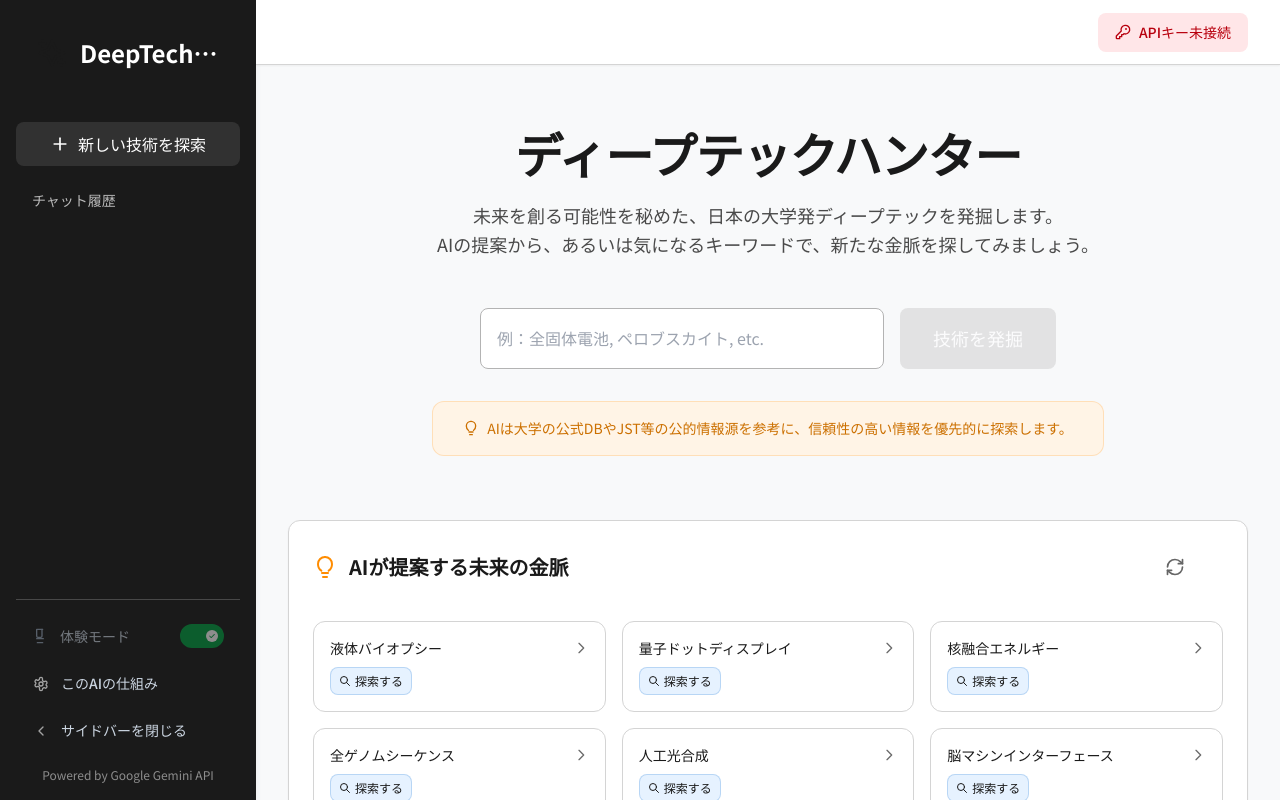
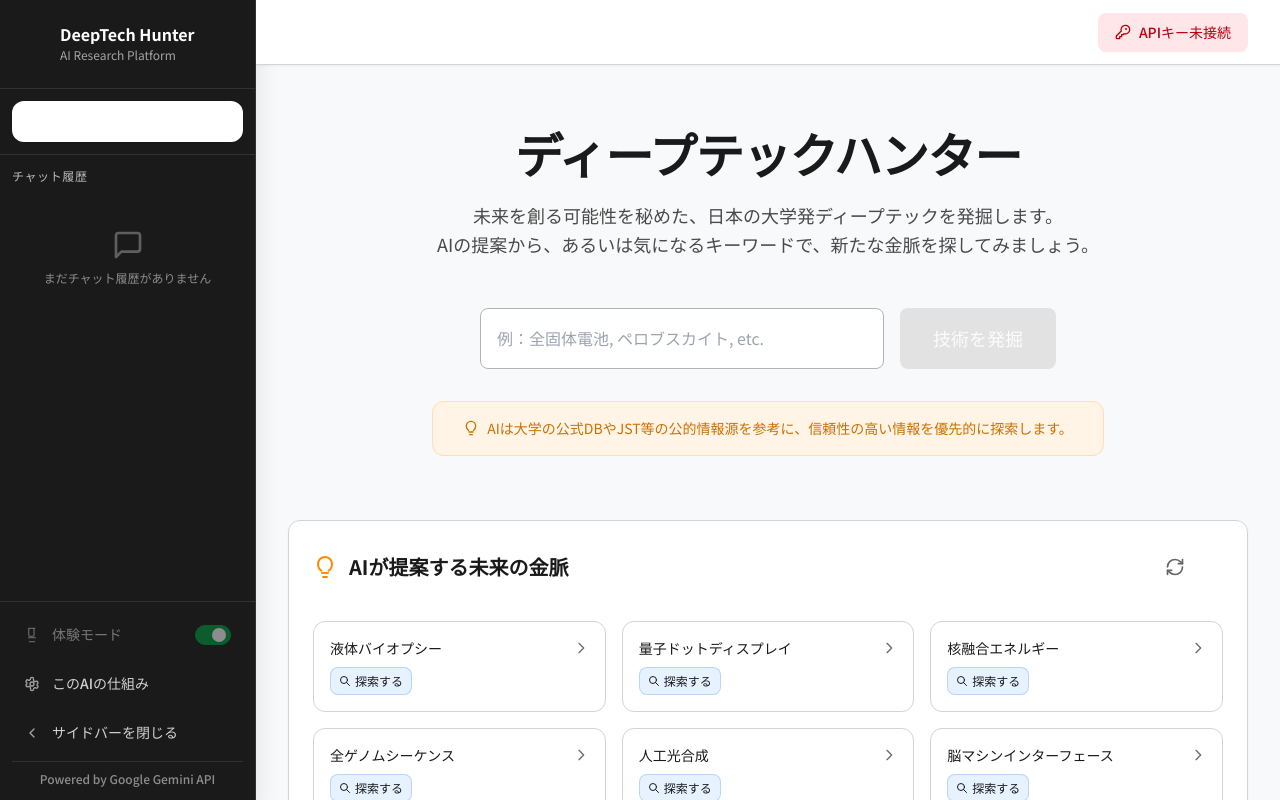
Before and after one commit to KazukiIwakura/deeptech_hunter, a React (Vite) app: page / in a window 1280 px wide. Built offline with nearby package versions, Linux system fonts and the light colour scheme.

Commit message:
サイドバー

```diff
--- a/layout/ChatHistorySidebar.tsx
+++ b/layout/ChatHistorySidebar.tsx
@@ -25,48 +25,47 @@ const DemoModeToggle: React.FC<{
     <button
       onClick={onToggle}
       className={cn(
-        'w-full flex items-center px-4 py-2 text-sm text-neutral-300 rounded-lg transition-colors',
-        'justify-between',
+        'w-full flex items-center px-3 py-2.5 text-sm text-white/80 rounded-lg transition-all duration-200',
+        'justify-between focus:outline-none focus:ring-2 focus:ring-primary/50',
         disabled
           ? 'opacity-50 cursor-not-allowed'
-          : 'hover:bg-neutral-800/60 hover:text-white'
+          : 'hover:bg-white/8 hover:text-white'
       )}
       role="switch"
       aria-checked={isEnabled}
+      aria-describedby={disabled ? "demo-mode-tooltip" : undefined}
+      aria-label={`体験モード ${isEnabled ? 'オン' : 'オフ'}${disabled ? ' - APIキーが必要です' : ''}`}
       disabled={disabled}
     >
       <div className="flex items-center overflow-hidden">
-        <VialIcon className="w-4 h-4 mr-3 text-neutral-400 flex-shrink-0" />
-        <span className={cn('flex-1 text-left whitespace-nowrap', !isOpen && 'sr-only')}>体験モード</span>
+        <VialIcon className="w-4 h-4 mr-3 text-white/60 flex-shrink-0" aria-hidden="true" />
+        <span className={cn('flex-1 text-left font-medium', !isOpen && 'sr-only')}>体験モード</span>
       </div>
       <div
         className={cn(
-          'relative inline-flex h-6 w-11 items-center rounded-full transition-colors border-2',
+          'relative inline-flex h-5 w-9 items-center rounded-full transition-all duration-200 border',
           isEnabled
-            ? 'bg-success border-success'
-            : 'bg-neutral-600 border-neutral-600'
+            ? 'bg-success border-success shadow-sm'
+            : 'bg-white/20 border-white/30'
         )}
         aria-hidden="true"
       >
         <span
           className={cn(
-            'inline-block h-3 w-3 transform rounded-full bg-white transition-transform flex items-center justify-center',
-            isEnabled ? 'translate-x-6' : 'translate-x-1'
+            'inline-block h-3.5 w-3.5 transform rounded-full bg-white transition-transform duration-200 shadow-sm',
+            isEnabled ? 'translate-x-4' : 'translate-x-0.5'
           )}
-        >
-          {isEnabled && (
-            <svg className="w-2 h-2 text-success" fill="currentColor" viewBox="0 0 20 20">
-              <path fillRule="evenodd" d="M16.707 5.293a1 1 0 010 1.414l-8 8a1 1 0 01-1.414 0l-4-4a1 1 0 011.414-1.414L8 12.586l7.293-7.293a1 1 0 011.414 0z" clipRule="evenodd" />
-            </svg>
-          )}
-        </span>
+        />
       </div>
     </button>
     {disabled && (
-      <div className="absolute left-1/2 -translate-x-1/2 bottom-full mb-2 w-max p-2 bg-neutral-800 text-white text-xs text-center rounded-lg shadow-lg opacity-0 group-hover:opacity-100 transition-opacity pointer-events-none z-10">
-        APIキーが設定されていません。
-        <br />
-        体験モードをオフにするにはAPIキーが必要です。
+      <div
+        id="demo-mode-tooltip"
+        className="absolute left-1/2 -translate-x-1/2 bottom-full mb-2 w-max max-w-48 p-3 bg-neutral-800 text-white text-xs text-center rounded-lg shadow-xl opacity-0 group-hover:opacity-100 group-focus-within:opacity-100 transition-opacity pointer-events-none z-10 border border-white/10"
+        role="tooltip"
+        aria-live="polite"
+      >
+        APIキーが設定されていません。体験モードをオフにするにはAPIキーが必要です。
       </div>
     )}
   </div>
@@ -84,116 +83,165 @@ export const ChatHistorySidebar: React.FC = () => {
     handleOpenHowItWorksModal
   } = appShell;
 
-
   const handleDelete = (e: React.MouseEvent, id: string) => {
     e.stopPropagation();
-        if(window.confirm('このチャット履歴を削除しますか？')) {
+    if (window.confirm('このチャット履歴を削除しますか？')) {
       handleDeleteSession(id);
     }
   }
 
   return (
     <aside className={cn(
-        'bg-text-primary text-white flex flex-col shadow-md',
+      'bg-text-primary text-white flex flex-col shadow-xl border-r border-white/10',
       'flex-shrink-0 transition-all duration-300 ease-in-out',
-        isOpen ? 'w-64 p-4' : 'w-16 p-2'
+      isOpen ? 'w-64' : 'w-16'
     )}>
-        <div className="flex-shrink-0 p-2 mb-8">
+      {/* Header Section */}
+      <header className="flex-shrink-0 p-3 border-b border-white/10">
         <button
           onClick={handleNewChat}
           className={cn(
-                    "flex items-center w-full text-left rounded-md p-3 hover:bg-white/10 transition-colors duration-200",
-                    !isOpen && "justify-center"
+            "flex items-center w-full text-left rounded-lg p-3 hover:bg-white/8 transition-all duration-200",
+            "focus:outline-none focus:ring-2 focus:ring-primary/50 focus:bg-white/8",
+            !isOpen && "justify-center p-2"
           )}
           aria-label="ホームに戻り、新しい探索を開始"
         >
-                <SparklesIcon className="w-8 h-8 text-primary flex-shrink-0" />
+          <SparklesIcon className="w-6 h-6 text-primary flex-shrink-0" aria-hidden="true" />
           <div className={cn("flex-1 min-w-0 ml-3", !isOpen && "sr-only")}>
-                    <h1 className="text-2xl font-bold text-white truncate">
+            <h1 className="text-base font-semibold text-white truncate leading-tight">
               DeepTech Hunter
             </h1>
+            <p className="text-xs text-white/60 mt-0.5">AI Research Platform</p>
           </div>
+        </button>
+      </header>
+
+      {/* New Chat Button */}
+      <div className="p-3 border-b border-white/10">
+        <button
+          onClick={handleNewChat}
+          className={cn(
+            "w-full flex items-center justify-center px-3 py-2.5 bg-primary hover:bg-primary/90 text-white rounded-lg transition-all duration-200 font-medium text-sm",
+            "focus:outline-none focus:ring-2 focus:ring-primary/50 focus:ring-offset-2 focus:ring-offset-neutral-900",
+            "shadow-sm hover:shadow-md",
+            !isOpen && "px-2"
+          )}
+        >
+          <PlusIcon className="w-4 h-4 flex-shrink-0" />
+          <span className={cn('ml-2', !isOpen && 'sr-only')}>新しい探索</span>
         </button>
       </div>
 
-        <Button
-            onClick={handleNewChat}
-            variant="primary"
-            size="medium"
-            inverted
-            fullWidth
-            className={cn(!isOpen && "px-0")}
-        >
-            <PlusIcon className="w-5 h-5 flex-shrink-0" />
-            <span className={cn('ml-2', !isOpen && 'sr-only')}>新しい技術を探索</span>
-        </Button>
+      {/* Chat History Section */}
+      <main className="flex-1 flex flex-col min-h-0 p-3">
+        <div className="flex items-center justify-between mb-3">
+          <h2 className={cn("font-medium text-white/70 text-xs uppercase tracking-wider", !isOpen && "sr-only")}>
+            チャット履歴
+          </h2>
+          {sessions.length > 0 && (
+            <span className={cn("text-xs text-white/50 bg-white/10 px-2 py-0.5 rounded-full", !isOpen && "sr-only")}>
+              {sessions.length}
+            </span>
+          )}
+        </div>
 
-        <div className="flex-1 flex flex-col min-h-0 mt-6">
-            <h2 className={cn("flex-shrink-0 font-medium text-white/70 px-4 mb-3", 'text-sm', !isOpen && "text-center")}>
-                <span className={!isOpen ? "sr-only" : ""}>チャット履歴</span>
-            </h2>
-            <div className="flex-1 overflow-y-auto">
-                <nav className="flex flex-col space-y-1">
-                    {sessions.map(session => (
+        <div className="flex-1 overflow-y-auto -mx-1" role="region" aria-label="チャット履歴一覧">
+          <nav className="flex flex-col space-y-1 px-1" aria-label="チャットセッション">
+            {sessions.length === 0 ? (
+              <div className={cn("text-center py-8", !isOpen && "sr-only")}>
+                <MessageSquareIcon className="w-8 h-8 text-white/30 mx-auto mb-2" />
+                <p className="text-white/50 text-xs">
+                  まだチャット履歴がありません
+                </p>
+              </div>
+            ) : (
+              sessions.map(session => (
+                <div key={session.id} className="relative group">
                   <button
-                            key={session.id}
                     onClick={() => handleSelectSession(session.id)}
                     className={cn(
-                                'group flex items-center justify-between px-4 py-3 rounded-md transition-colors text-sm font-normal text-left w-full',
+                      'w-full flex items-center px-3 py-2.5 rounded-lg transition-all duration-200 text-sm font-normal text-left',
+                      'focus:outline-none focus:ring-2 focus:ring-primary/50',
                       activeId === session.id
-                                    ? 'bg-primary text-white font-medium'
-                                    : 'text-white/80 hover:bg-white/10 hover:text-white',
-                                !isOpen && 'justify-center'
+                        ? 'bg-primary/20 text-white font-medium border border-primary/30 shadow-sm'
+                        : 'text-white/80 hover:bg-white/8 hover:text-white',
+                      !isOpen && 'justify-center px-2'
                     )}
-                            title={isOpen ? session.title : session.title}
+                    title={session.title}
+                    aria-current={activeId === session.id ? "page" : undefined}
+                    aria-label={`チャット: ${session.title}${activeId === session.id ? ' (現在選択中)' : ''}`}
                   >
-                            <MessageSquareIcon className="w-4 h-4 flex-shrink-0" />
+                    <MessageSquareIcon className={cn("w-4 h-4 flex-shrink-0", activeId === session.id ? "text-primary" : "text-white/60")} aria-hidden="true" />
                     <span className={cn("flex-1 truncate ml-3", !isOpen && 'sr-only')}>{session.title}</span>
-                             <Button
+                    {activeId === session.id && (
+                      <div className={cn("w-2 h-2 bg-primary rounded-full flex-shrink-0", !isOpen && "sr-only")} />
+                    )}
+                  </button>
+
+                  <button
                     onClick={(e) => handleDelete(e, session.id)}
-                                variant="ghost"
-                                size="x-small"
-                                isIconOnly
-                                inverted
-                                className={cn("ml-2 opacity-0 group-hover:opacity-100 transition-opacity focus:opacity-100", !isOpen && "sr-only")}
+                    className={cn(
+                      "absolute right-2 top-1/2 -translate-y-1/2 p-1.5 rounded-md",
+                      "opacity-0 group-hover:opacity-100 transition-all duration-200",
+                      "hover:bg-red-500/20 hover:text-red-400 text-white/40",
+                      "focus:opacity-100 focus:outline-none focus:ring-2 focus:ring-red-500/50",
+                      !isOpen && "sr-only"
+                    )}
                     aria-label={`チャット「${session.title}」を削除`}
                   >
-                                <TrashIcon className="w-4 h-4" />
-                            </Button>
+                    <TrashIcon className="w-3.5 h-3.5" aria-hidden="true" />
                   </button>
-                    ))}
+                </div>
+              ))
+            )}
           </nav>
         </div>
+      </main>
+
+      {/* Footer Section */}
+      <footer className="flex-shrink-0 border-t border-white/10 p-3 space-y-2" role="contentinfo">
+        <div className={cn('transition-all duration-300 space-y-2', !isOpen && 'opacity-0 h-0 overflow-hidden pointer-events-none')} aria-hidden={!isOpen}>
+          <DemoModeToggle isEnabled={isDemoMode} onToggle={onToggleDemoData} isOpen={isOpen} disabled={!isApiKeyConfigured} />
+
+          <button
+            onClick={() => handleOpenHowItWorksModal()}
+            className="w-full flex items-center px-3 py-2.5 text-sm text-white/80 hover:text-white hover:bg-white/8 rounded-lg transition-all duration-200 focus:outline-none focus:ring-2 focus:ring-primary/50"
+            aria-describedby="how-it-works-description"
+          >
+            <SettingsIcon className="w-4 h-4 mr-3 text-white/60 flex-shrink-0" aria-hidden="true" />
+            <span className="flex-1 text-left font-medium">このAIの仕組み</span>
+          </button>
+          <span id="how-it-works-description" className="sr-only">
+            AIの動作原理と機能について詳しく説明するモーダルを開きます
+          </span>
         </div>
 
-        <footer className="flex-shrink-0 border-t border-white/20 pt-4 mt-6 space-y-2">
-            <div className={cn('transition-opacity space-y-2', !isOpen && 'opacity-0 h-0 overflow-hidden pointer-events-none')}>
-                <DemoModeToggle isEnabled={isDemoMode} onToggle={onToggleDemoData} isOpen={isOpen} disabled={!isApiKeyConfigured} />
-                <Button
-                    onClick={() => handleOpenHowItWorksModal()}
-                    variant="ghost"
-                    size="small"
-                    fullWidth
-                    inverted
-                    className="!justify-start px-4"
+        <button
+          onClick={onToggleSidebar}
+          className={cn(
+            "w-full flex items-center px-3 py-2.5 text-sm text-white/80 hover:text-white hover:bg-white/8 rounded-lg transition-all duration-200 focus:outline-none focus:ring-2 focus:ring-primary/50",
+            !isOpen && "justify-center px-2"
+          )}
+          aria-label={isOpen ? "サイドバーを縮小する" : "サイドバーを展開する"}
+          aria-expanded={isOpen}
+          aria-controls="sidebar-content"
         >
-                    <SettingsIcon className="w-4 h-4 mr-3 text-white/60 flex-shrink-0" />
-                    <span className="flex-1 text-left">このAIの仕組み</span>
-                </Button>
+          {isOpen ? (
+            <>
+              <ChevronLeftIcon className="w-4 h-4 mr-3 text-white/60" aria-hidden="true" />
+              <span className="flex-1 text-left font-medium">サイドバーを閉じる</span>
+            </>
+          ) : (
+            <ChevronRightIcon className="w-4 h-4 text-white/60" aria-hidden="true" />
+          )}
+        </button>
+
+        <div className={cn("text-center pt-2 border-t border-white/10", !isOpen && 'sr-only')}>
+          <p className="text-white/50 text-xs font-medium" role="note">
+            Powered by Google Gemini API
+          </p>
         </div>
-             <Button
-                onClick={onToggleSidebar}
-                variant="ghost"
-                size="small"
-                fullWidth
-                inverted
-                className={cn("!justify-start px-4", !isOpen && "!justify-center")}
-                aria-label={isOpen ? "サイドバーを縮小する" : "サイドバーを展開する"}
-            >
-                {isOpen ? <ChevronLeftIcon className="w-4 h-4 mr-3 text-white/60" /> : <ChevronRightIcon className="w-4 h-4 text-white/60" />}
-                <span className={cn("flex-1 text-left", !isOpen && 'sr-only')}>{isOpen ? 'サイドバーを閉じる' : 'サイドバーを開く'}</span>
-            </Button>
-            <p className={cn("text-center text-white/50 pt-2 text-xs", !isOpen && 'sr-only')}>Powered by Google Gemini API</p>
       </footer>
     </aside>
   );
```
Lines whose indentation alone changed are shown as unchanged.
